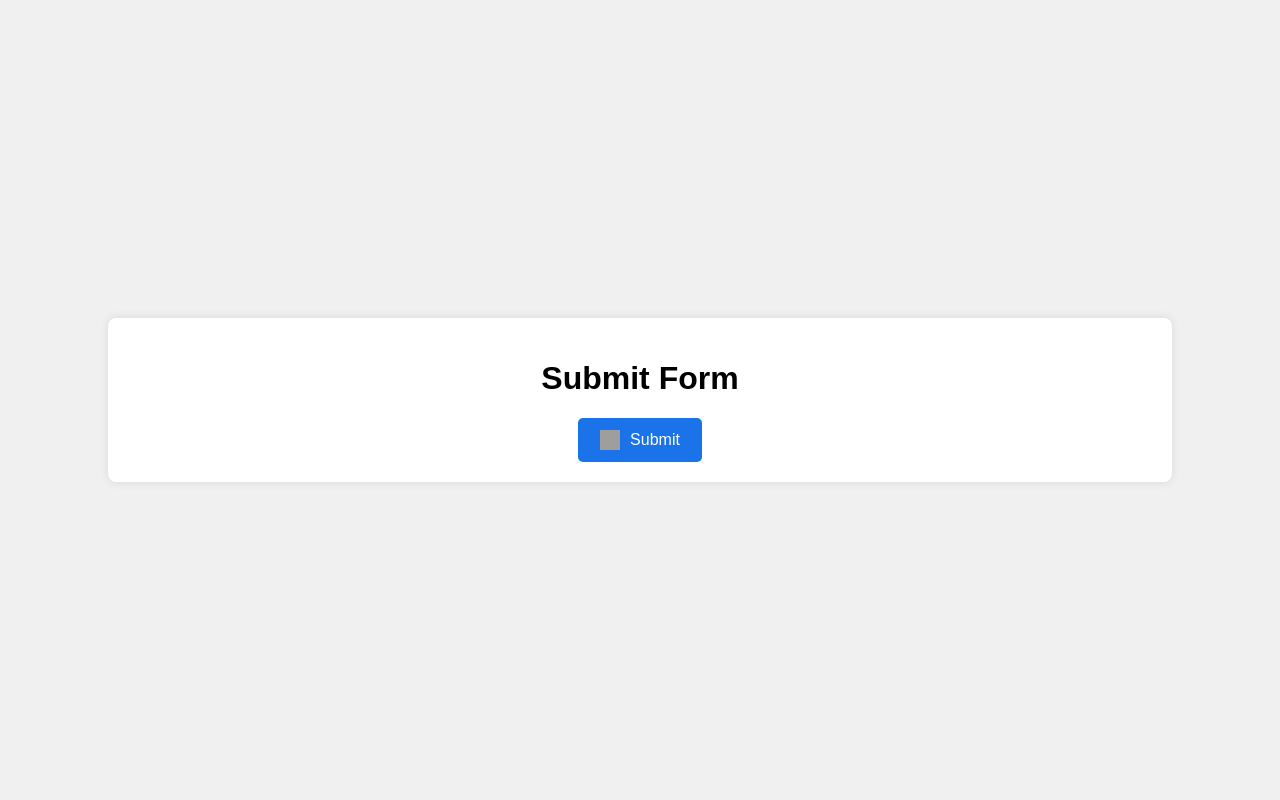
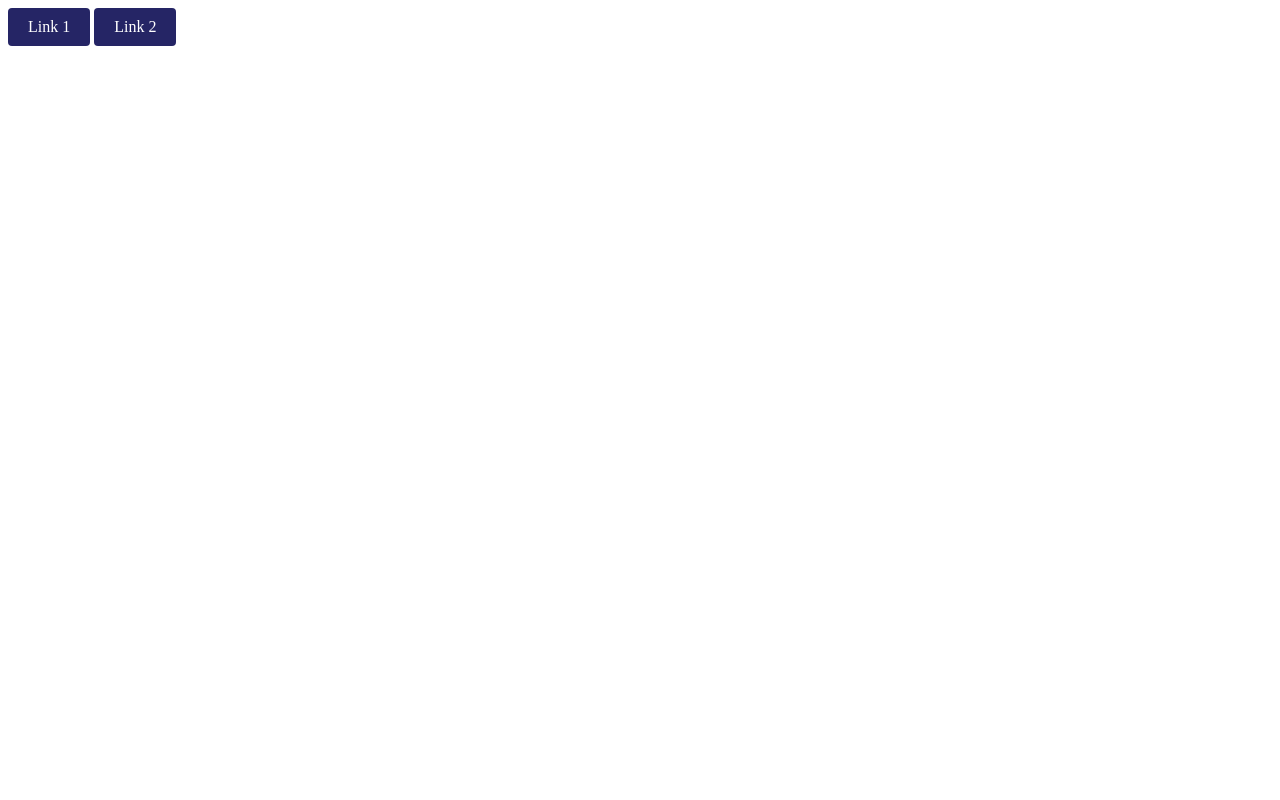
Before and after one commit to Anan-Elayan/Project_Web, a PHP site: page /test.html in a window 1280 px wide. Run offline with PHP 8.4, Linux system fonts and the light colour scheme; grey boxes are pictures that could not be loaded.

Commit message:
3rd-version

```diff
--- a/db.php.inc
+++ b/db.php.inc
@@ -31,15 +31,16 @@ function my_header()
             <h1 class="heading_header">Birzeit Car Rental Agency</h1>
         </div>
         <div class="links_container_inHeader">
-            <a href="">About us</a>
+
             <?php if (isset($_SESSION['user']) && $_SESSION['user']): ?>
-                <a class="profile" href="profile.php">Profile</a>
+                <a class="profile" href="profile.php"><?php echo $_SESSION['user']['userName'];?></a>
                 <a class="logout" href="logout.php">Logout</a>
             <?php else: ?>
                 <a class="login" href="login.php">Login</a>
                 <a class="register" href="register_step_1.php">Register</a>
             <?php endif; ?>
             <a class="" href="">Cart</a>
+            <a href="aboutUs.php">About us</a>
         </div>
     </header>
 
--- a/style.css
+++ b/style.css
@@ -87,6 +87,9 @@ body {
     text-align: center;
     transition: background-color 0.3s ease, color 0.3s ease;
 }
+
+
+
 
 .nav_header a:hover {
     background-color: #555555;
--- a/test.css
+++ b/test.css
@@ -1,44 +1,29 @@
-body {
-    font-family: Arial, sans-serif;
-    background-color: #f0f0f0;
-    display: flex;
-    justify-content: center;
-    align-items: center;
-    height: 100vh;
-    margin: 0;
+/* Basic link style */
+.link-btn {
+    display: inline-block;
+    padding: 10px 20px;
+    font-size: 16px;
+    color: white;
+    background-color: #252565;
+    text-decoration: none;
+    border: none;
+    border-radius: 4px;
+    cursor: pointer;
+    transition: background-color 0.3s, transform 0.3s;
 }
 
-.container {
-    width: 80%;
-    background-color: #fff;
-    padding: 20px;
-    border-radius: 8px;
-    box-shadow: 0 0 10px rgba(0, 0, 0, 0.1);
-    text-align: center;
+/* Style when link is hovered */
+.link-btn:hover {
+    background-color: darkblue;
 }
 
-header {
-    margin-bottom: 20px;
+/* Style when link is clicked (active) */
+.link-btn:active {
+    background-color: navy;
+    transform: scale(0.95);
 }
 
-.submit-button {
-    background-color: #1a73e8;
-    color: #fff;
-    border: 2px solid #1a73e8;
-    padding: 10px 20px;
-    border-radius: 5px;
-    font-size: 16px;
-    cursor: pointer;
-    transition: background-color 0.3s, color 0.3s, border-color 0.3s;
-    display: inline-flex;
-    align-items: center;
+/* Style when link is focused */
+.link-btn:focus {
+    outline: 2px solid orange;
 }
-
-
-
-
-.submit-button img {
-    width: 20px;
-    height: 20px;
-    margin-right: 10px;
-}
--- a/test.html
+++ b/test.html
@@ -3,22 +3,12 @@
 <head>
     <meta charset="UTF-8">
     <meta name="viewport" content="width=device-width, initial-scale=1.0">
-    <title>Custom Submission Button Example</title>
+    <meta http-equiv="X-UA-Compatible" content="ie=edge">
+    <title>Button Active Style</title>
     <link rel="stylesheet" href="test.css">
 </head>
 <body>
-<div class="container">
-    <header>
-        <h1>Submit Form</h1>
-    </header>
-    <main>
-        <form action="#" method="POST">
-            <!-- Replace with your metaphorical images for submit button -->
-            <button type="submit" class="submit-button">
-                <img src="carsImages/car1000000055img0.jpeg" alt="Submit Icon"> Submit
-            </button>
-        </form>
-    </main>
-</div>
+<a href="#" class="link-btn">Link 1</a>
+<a href="#" class="link-btn">Link 2</a>
 </body>
 </html>
```
Also changed, not shown: aboutUs.php (added, +26 -0 lines).
